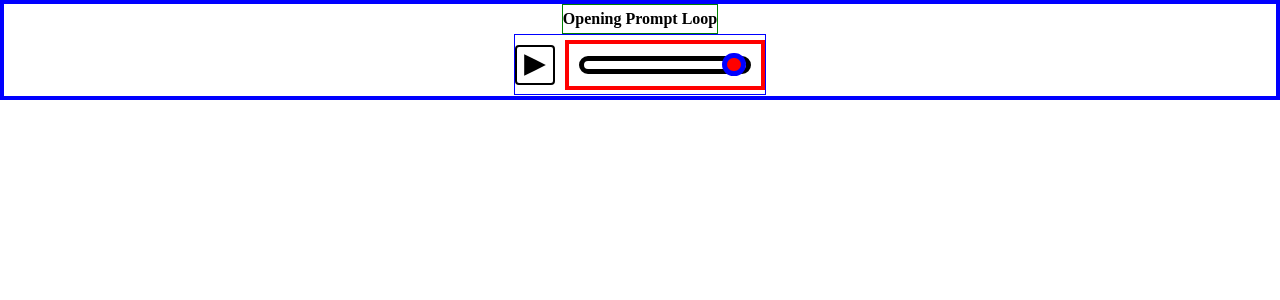
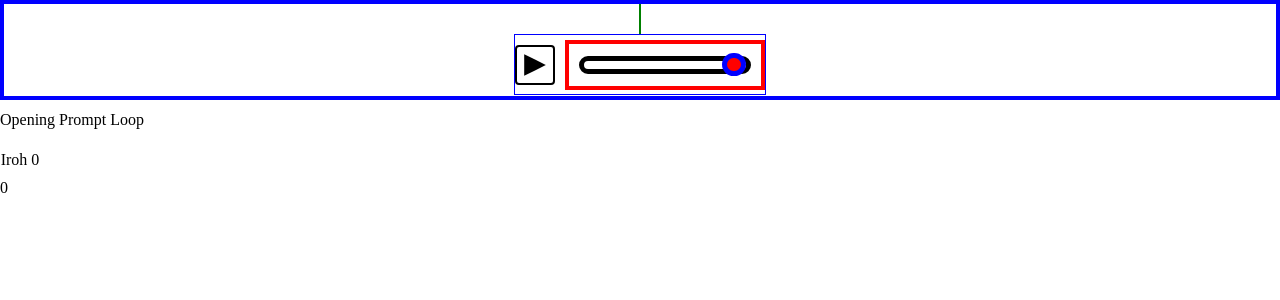
Before and after one commit to Driijko/flow, a Svelte app: page / in a window 1280 px wide. Shown: the top 300 px of the page. Built offline with nearby package versions, Linux system fonts and the light colour scheme.

Commit message:
Structures: AudioBkgTrackList version 1.

```diff
--- a/src/App.svelte
+++ b/src/App.svelte
@@ -4,9 +4,11 @@
   import audioBkgStore from "./toolkit/site/audio/bkg/audioBkgStore";
   import AudioBkg from "./toolkit/site/audio/bkg/AudioBkg.svelte";
   import AudioBkgPlayer from "./toolkit/structures/AudioBkgPlayer.svelte";
+  import AudioBkgTrackList from "./toolkit/structures/AudioBkgTrackList.svelte";
 
 </script>
 
 <!-- MARKUP //////////////////////////////////////////////// -->
 <AudioBkg />
 <AudioBkgPlayer />
+<AudioBkgTrackList />
--- a/src/toolkit/elements/AudioBkgPausePlayButton.svelte
+++ b/src/toolkit/elements/AudioBkgPausePlayButton.svelte
@@ -7,7 +7,7 @@
 
   // ANIMATION ------------------------------------
   const animationDuration = 1;
-  let animation;
+  let animation = ()=> null;
 
   onMount(()=> {
     animation = (state, duration) => {
@@ -59,6 +59,13 @@
     audioBkgStore.togglePaused();
   }
 
+  // REACTIVE --------------------------------------
+  $: if ($audioBkgStore.paused) {
+    animation("play", animationDuration);
+  } else {
+    animation("pause", animationDuration);
+  }
+
 </script>
 
 <!-- MARKUP ///////////////////////////////////////////////// -->
--- a/src/toolkit/site/audio/bkg/AudioBkg.svelte
+++ b/src/toolkit/site/audio/bkg/AudioBkg.svelte
@@ -24,8 +24,8 @@
       function fadeOut(track, duration) {
         const tl = gsap.timeline();
         tl.to("#audio-bkg", {duration: duration, volume: 0},0);
+        tl.call(audioBkgStore.pause,null,duration);
         tl.call(audioBkgStore.load,[track],duration);
-        tl.call(audioBkgStore.pause,null,duration);
         tl.call(handleLoad,[duration],duration);
       }
       fadeOut(track,duration/2);
@@ -45,4 +45,5 @@
 <audio bind:this={audioBkgElement} id="audio-bkg"
   src={$audioBkgStore.track.path} bind:paused={$audioBkgStore.paused}
   bind:volume={$audioBkgStore.volume} loop={$audioBkgStore.loop}
+  currentTime={$audioBkgStore.currentTime}
 ></audio>
--- a/src/toolkit/site/audio/bkg/audioBkgStore.js
+++ b/src/toolkit/site/audio/bkg/audioBkgStore.js
@@ -4,9 +4,10 @@ import storeUpdate from "../../../helpers/storeUpdate";
 function createBackgroundAudio() {
   const {subscribe, update, set} = writable({
     track: {
-      path: "./assets/audio/bkg/opening-prompt.mp3",
-      name: "Opening Prompt Loop",
+      path: "",
+      name: "",
     },
+    currentTime: 0,
     volume: 1,
     paused: true,
     loop: false,
@@ -28,6 +29,7 @@ function createBackgroundAudio() {
     ),
     volume: volume => storeUpdate("volume", volume, update),
     loop: boolean => storeUpdate("loop", boolean, update),
+    restart: () => storeUpdate("currentTime", 0, update),
     crossFade: (trackPath, duration) => storeUpdate(
       "crossFade", {
         registered: false,
--- /dev/null
+++ b/src/toolkit/structures/AudioBkgTrackList.svelte
@@ -0,0 +1,48 @@
+<!-- SCRIPTS ///////////////////////////////////////////// -->
+<script>
+  // IMPORTS --------------------------------------------
+  import audioBkgStore from "../site/audio/bkg/audioBkgStore";
+
+  // SETTINGS ---------------------------------------------
+  const crossFadeDuration = 3;
+
+  // STATE --------------------------------------------
+  let selected = null;
+
+  // DATA --------------------------------------------
+  const tracks = [
+    {path: "./assets/audio/bkg/opening-prompt.mp3",
+    name: "Opening Prompt Loop"},
+    {path: "./assets/audio/bkg/test-music.mp3",
+    name: "Iroh 0"}
+  ];
+
+  // EVENT HANDLERS ------------------------------------
+  function handleClick(track, index) {
+    if (selected === null) {
+      audioBkgStore.load(track);
+      audioBkgStore.play();
+    } else if (selected === index) {
+      audioBkgStore.restart();
+    } else {
+      audioBkgStore.crossFade(track, crossFadeDuration);
+    }
+    selected = index;
+  }
+</script>
+
+<!-- MARKUP //////////////////////////////////////////////// -->
+<ul>
+  {#each tracks as track,index}
+    <li>
+      <button type="button"
+        on:click={()=> handleClick(track,index)}
+      >
+        {track.name}
+      </button>
+    </li>
+  {/each}
+</ul>
+<p>
+  {$audioBkgStore.currentTime}
+</p>
```
